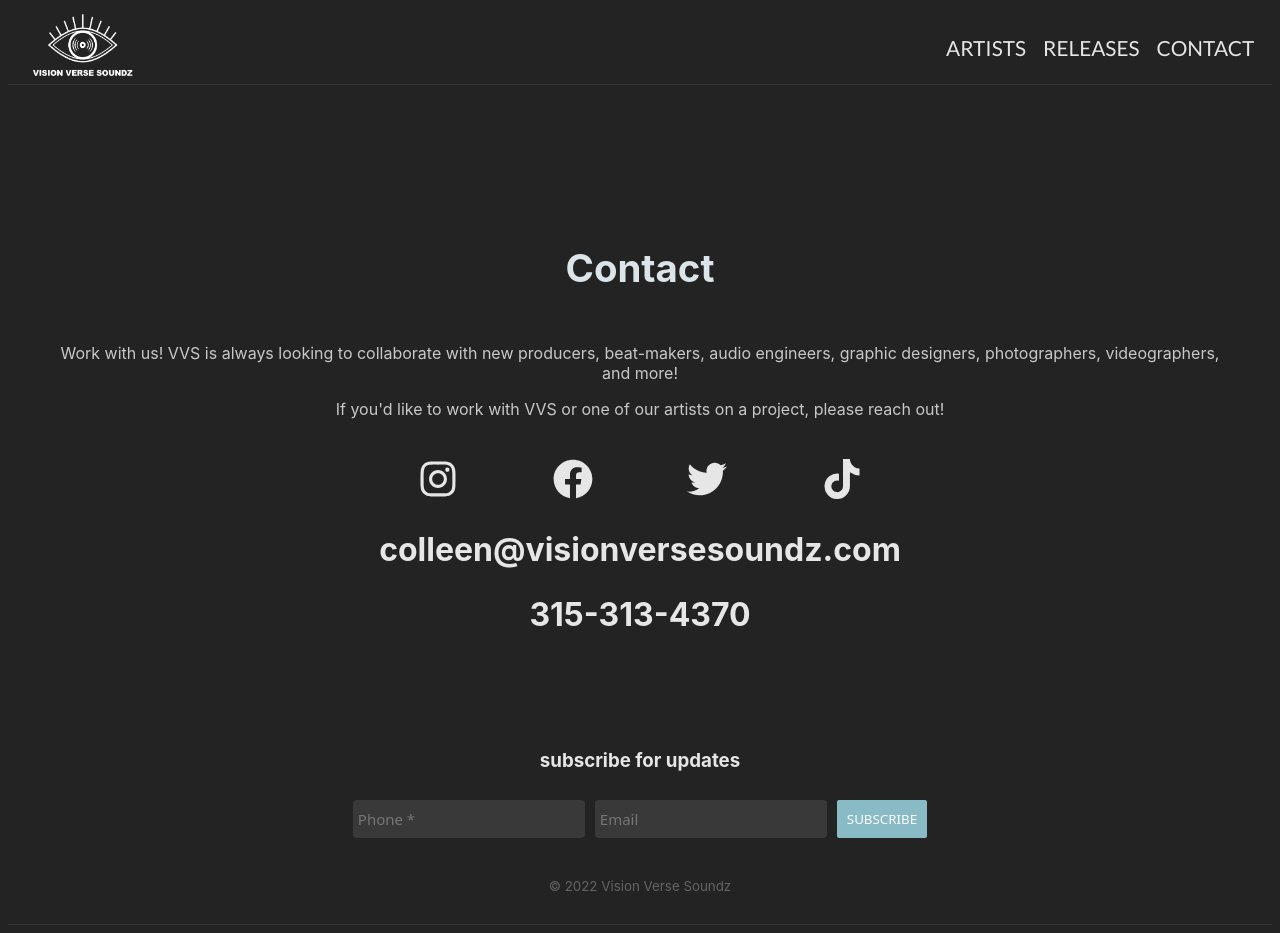
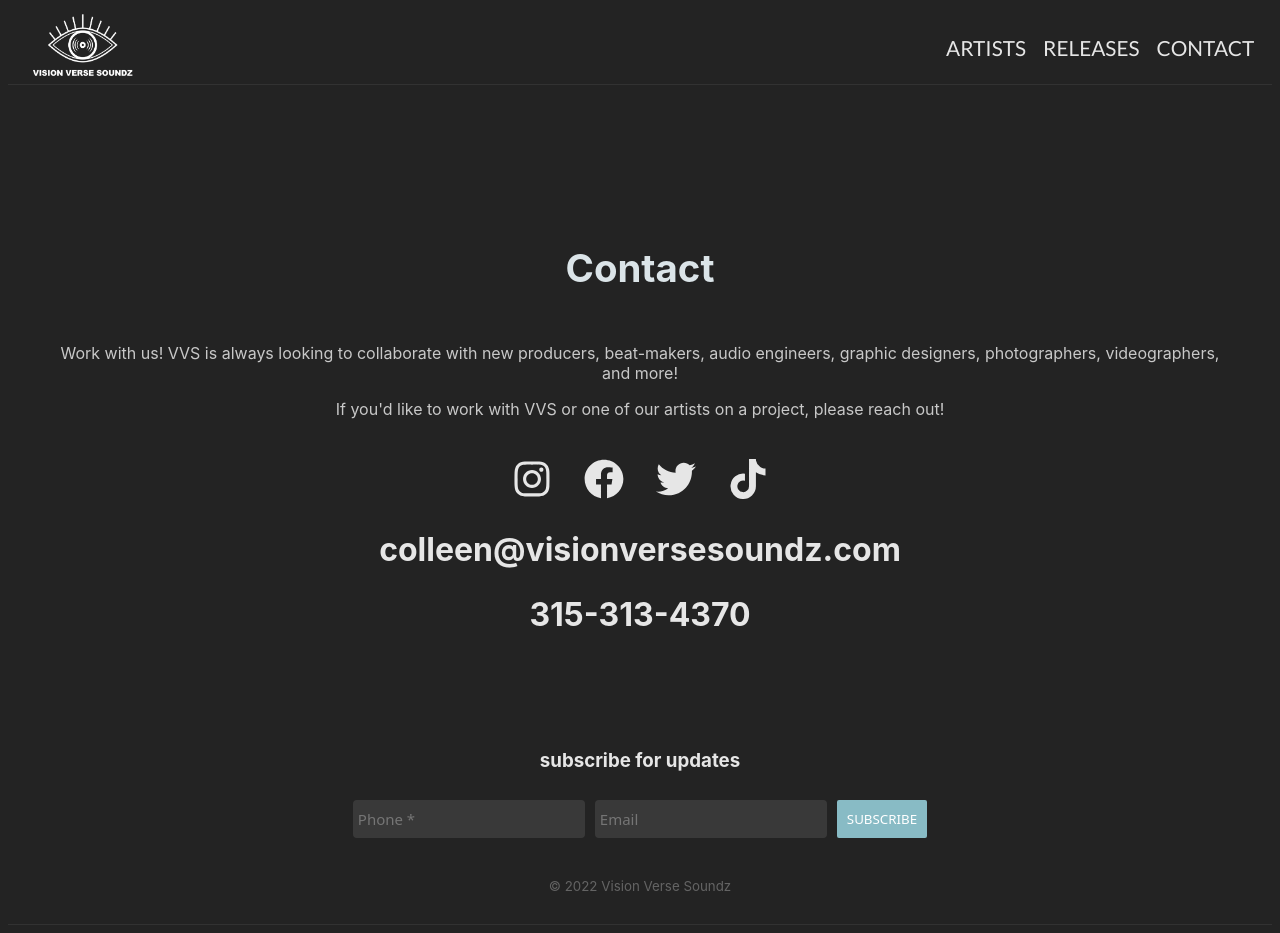
Before and after one commit to jasoncassella/vision-verse-soundz, a Next.js app: page /contact in a window 1280 px wide. Built offline with nearby package versions, Linux system fonts and the light colour scheme.

Commit message:
need that form to change at 600px not 500

```diff
--- a/styles/globals.css
+++ b/styles/globals.css
@@ -55,6 +55,18 @@
 
 nav #logo {
   margin-right: auto;
+}
+
+@media screen and (max-width: 600px) {
+  footer .container {
+    flex-direction: column;
+    margin: 0 2rem;
+  }
+
+  footer .container div {
+    align-self: flex-end;
+  }
+
 }
 
 @media screen and (max-width: 500px) {
@@ -175,8 +187,10 @@
   padding-top: 1.5rem;
   margin: auto;
   width: 50%;
+  max-width: 200;
   display: flex;
-  justify-content: space-evenly;
+  justify-content: center;
+  gap: 2rem;
 }
 
 .socials a:hover {
```
